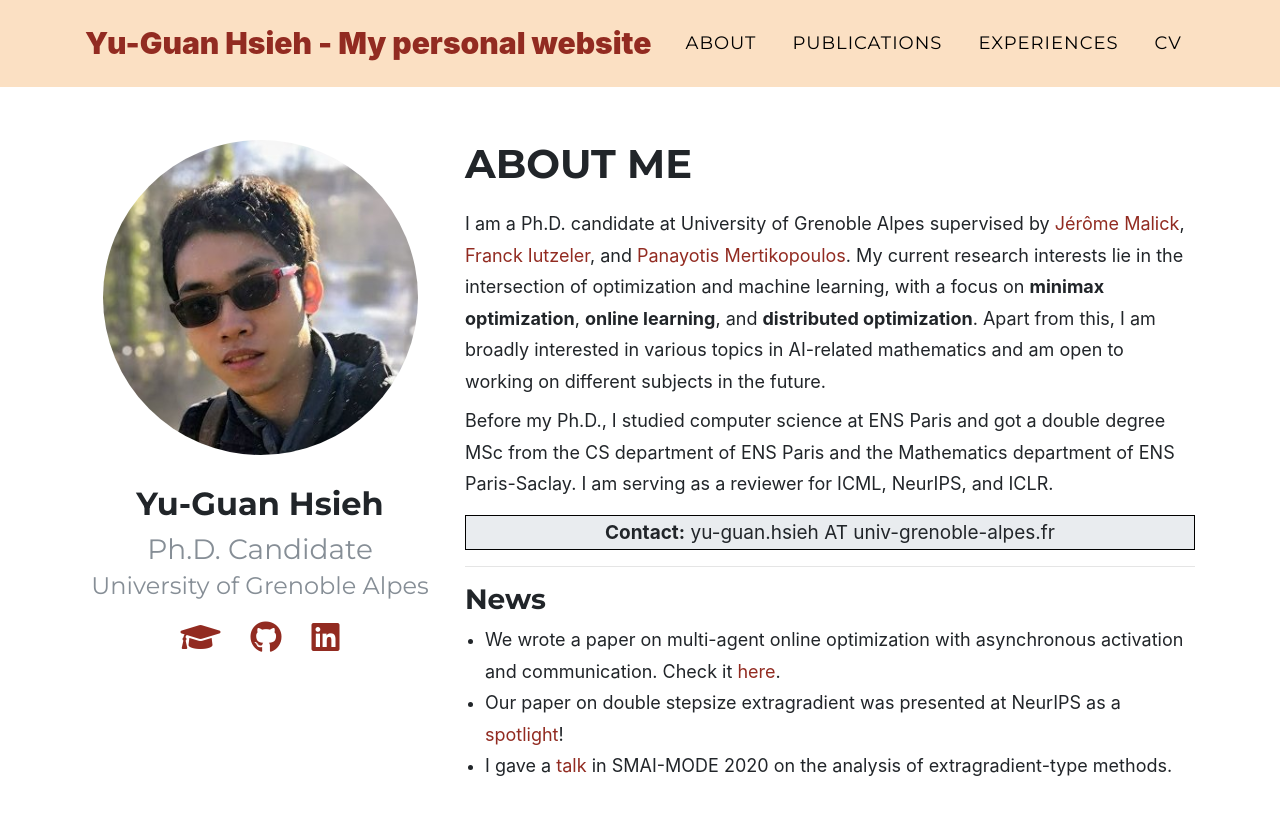
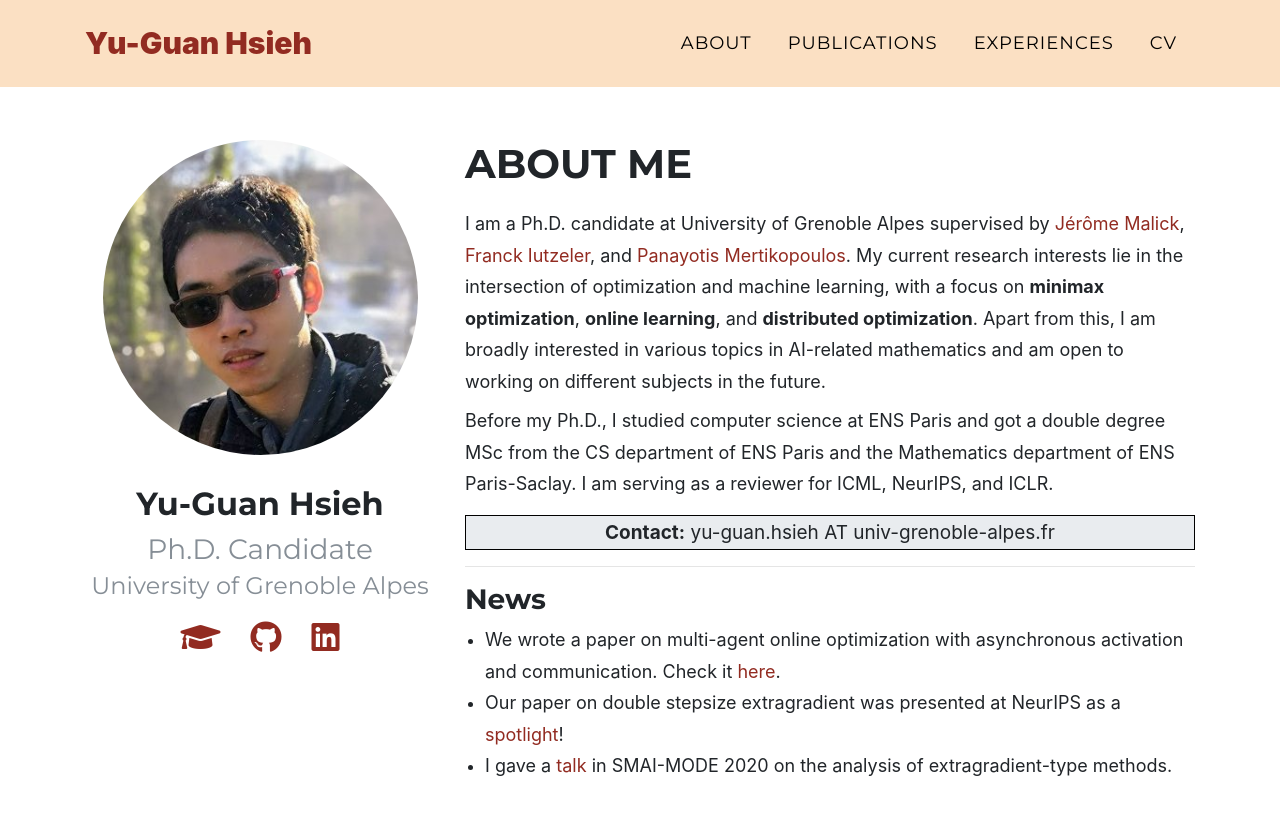
Before and after one commit to cyber-meow/cyber-meow.github.io, a Jekyll site: the page built from index.html, in a window 1280 px wide and 900 px high. Shown: the top 815 px of the window. Built offline with Jekyll 4.4.1, drawn with Linux system fonts in a browser that asks for light colours; some web fonts are replaced.

Commit message:
innertitle

```diff
--- a/_config.yml
+++ b/_config.yml
@@ -17,6 +17,7 @@ url    : "https://www.cyber-meow.com" # the base hostname & protocol for your si
 baseurl: "" # the subpath of your site, e.g. /blog
 
 title      : "Yu-Guan Hsieh - My personal website"
+innertitle      : "Yu-Guan Hsieh"
 email      :
 description: "Welcome to the personal website of Yu-Guan Hsieh! I am a Ph.D. candidate at University of Grenoble Alpes supervised. My current research interests lie in the intersection of optimization and machine learning, with a focus on minimax optimization, online learning, and distributed optimization. I am also serving as a reviewer for ICML, NeurIPS, and ICLR."
 author     : Yu-Guan Hsieh
--- a/_includes/nav.html
+++ b/_includes/nav.html
@@ -5,7 +5,7 @@
           {%- if site.logo -%}
             <img height="{{ site.logo.height | default: 52 }}" src="{{ site.logo.path }}"/>
           {%- else -%}
-            {{ site.title }}
+            {{ site.innertitle }}
           {%- endif -%}
       </a>
       <button class="navbar-toggler navbar-toggler-right" type="button" data-toggle="collapse" data-target="#navbarResponsive" aria-controls="navbarResponsive" aria-expanded="false" aria-label="Toggle navigation">
```
